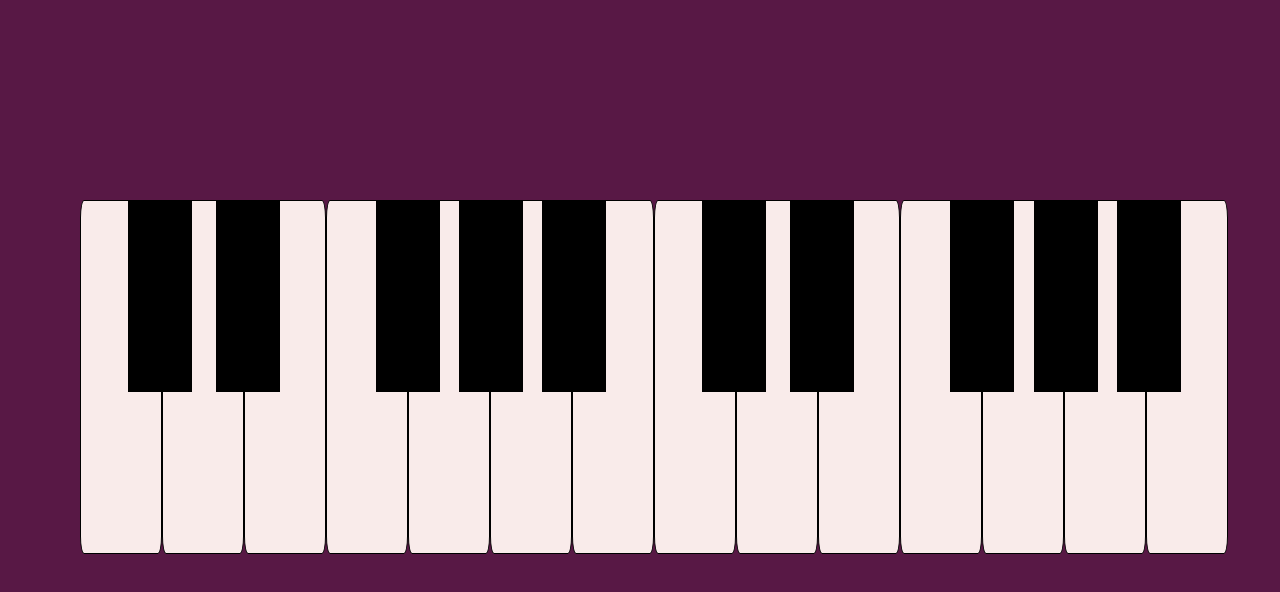
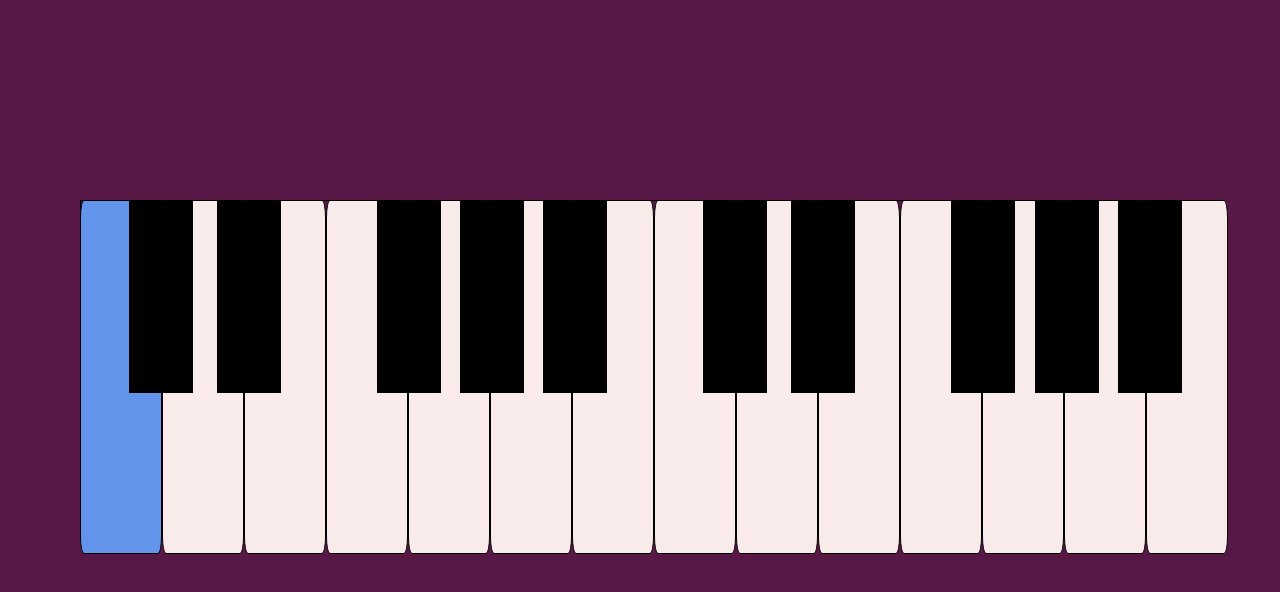
Before and after one commit to aishakapan/piano, a plain HTML site: page index.html in a window 1280 px wide. In both pictures the pointer is over the element 121 px from the left and 377 px from the top of the page. Drawn offline with Linux system fonts and the light colour scheme.

Commit message:
added a hover effect on keys

```diff
--- a/styles.css
+++ b/styles.css
@@ -20,6 +20,10 @@ body {
    margin-left: -30em;
 }
 
+.key:hover {
+    background-color: #6495ED;
+}
+
 .white-keys {
     display: flex;
 }
@@ -30,6 +34,7 @@ body {
     display: flex;
     gap: 4em;
     justify-content: space-between;
+    border: 1px solid #000;
 }
 
 
```
Also changed, not shown: index.html (+1 -0 lines).
